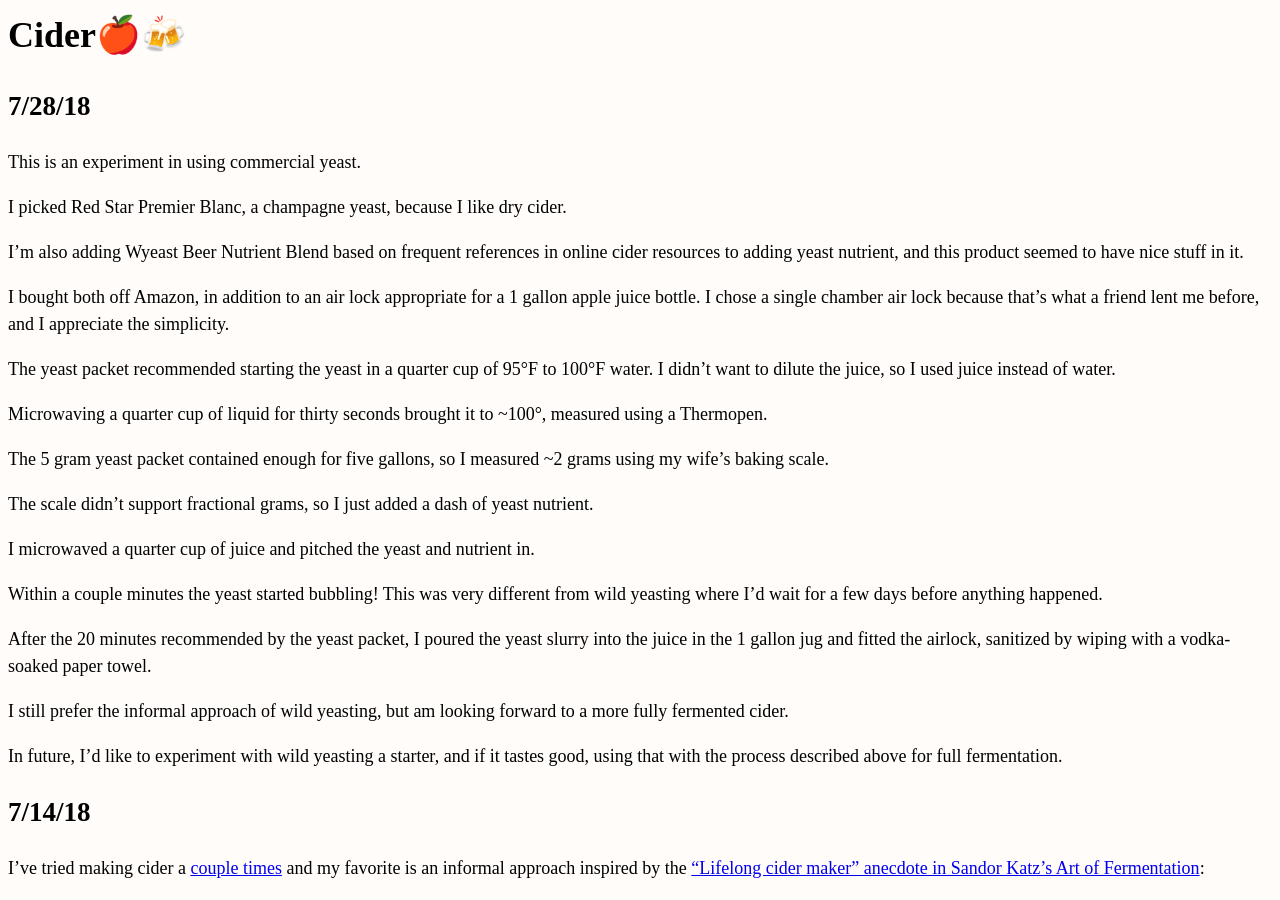
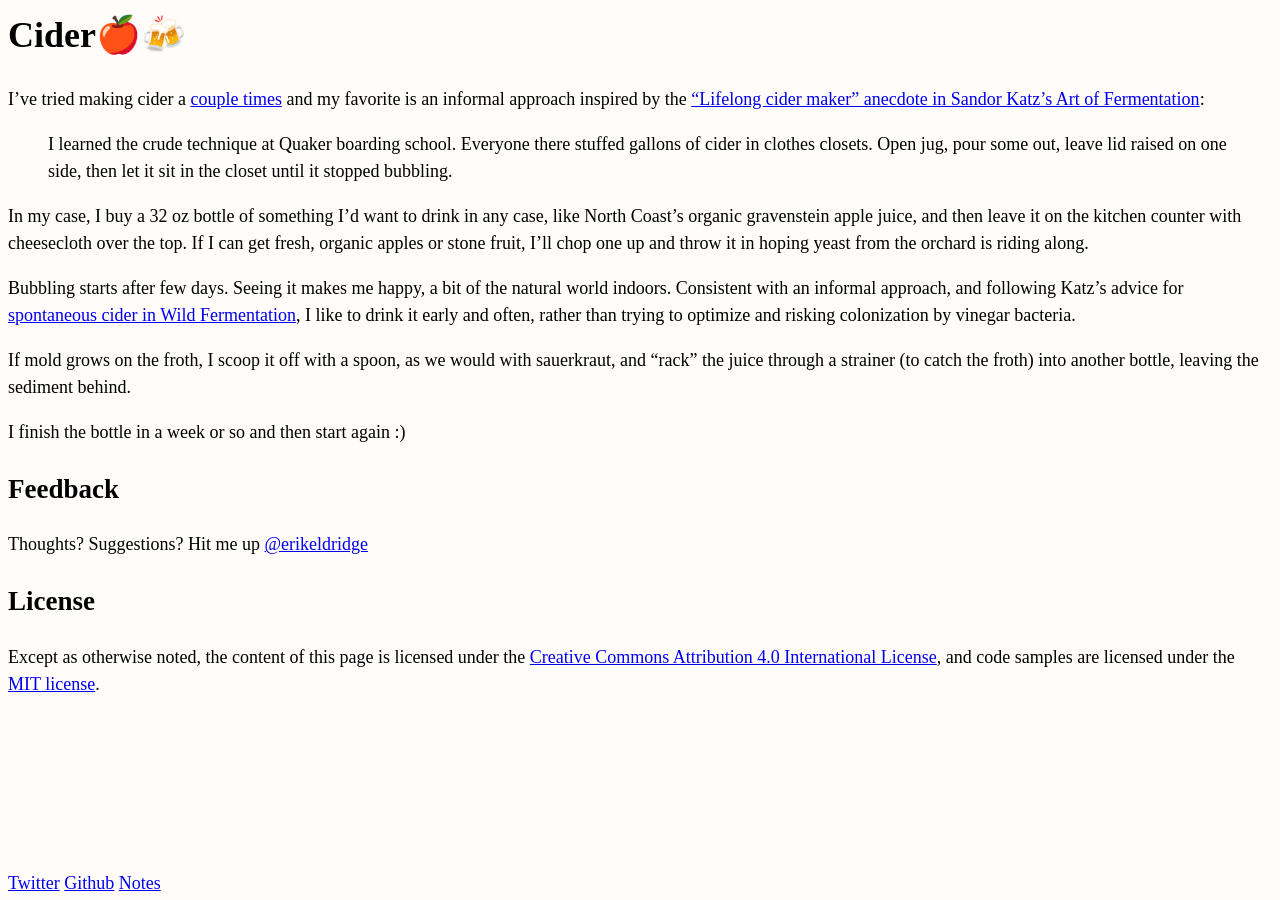
Before and after one commit to erikeldridge/erikeldridge.github.com, a Jekyll site: the page built from _posts/2018-07-14-cider.md, in a window 1280 px wide and 900 px high. Built offline with Jekyll 4.4.1, drawn with Linux system fonts in a browser that asks for light colours; nearby versions of some CDN libraries.

Commit message:
Update from Forestry.io - Updated 2018-07-14-cider.md

```diff
--- a/_posts/2018-07-14-cider.md
+++ b/_posts/2018-07-14-cider.md
@@ -1,42 +1,13 @@
 ---
 title: "Cider\U0001F34E\U0001F37B"
 layout: post
-date: 2018-07-28 10:43:14 -0700
+date: 2018-07-28 17:43:14 +0000
 tags:
 - fermentation
 - brewing
+update: 2018-07-28 00:00:00 -0700
 
 ---
-## 7/28/18
-
-This is an experiment in using commercial yeast.
-
-I picked Red Star Premier Blanc, a champagne yeast, because I like dry cider.
-
-I'm also adding Wyeast Beer Nutrient Blend based on frequent references in online cider resources to adding yeast nutrient, and this product seemed to have nice stuff in it.
-
-I bought both off Amazon, in addition to an air lock appropriate for a 1 gallon apple juice bottle. I chose a single chamber air lock because that's what a friend lent me before, and I appreciate the simplicity.
-
-The yeast packet recommended starting the yeast in a quarter cup of 95°F to 100°F water. I didn't want to dilute the juice, so I used juice instead of water.
-
-Microwaving a quarter cup of liquid for thirty seconds brought it to \~100°, measured using a Thermopen.
-
-The 5 gram yeast packet contained enough for five gallons, so I measured \~2 grams using my wife's baking scale.
-
-The scale didn't support fractional grams, so I just added a dash of yeast nutrient.
-
-I microwaved a quarter cup of juice and pitched the yeast and nutrient in.
-
-Within a couple minutes the yeast started bubbling! This was very different from wild yeasting where I'd wait for a few days before anything happened.
-
-After the 20 minutes recommended by the yeast packet, I poured the yeast slurry into the juice in the 1 gallon jug and fitted the airlock, sanitized by wiping with a vodka-soaked paper towel.
-
-I still prefer the informal approach of wild yeasting, but am looking forward to a more fully fermented cider.
-
-In future, I'd like to experiment with wild yeasting a starter, and if it tastes good, using that with the process described above for full fermentation.
-
-## 7/14/18
-
 I've tried making cider a [couple times](https://twitter.com/erikeldridge/status/785273129236992000) and my favorite is an informal approach inspired by the ["Lifelong cider maker" anecdote in Sandor Katz's Art of Fermentation](https://books.google.com/books?id=TjXEAgAAQBAJ&pg=PA85&dq=lifelong+cider+maker '"Lifelong cider maker" from Art of Fermentation'):
 
 > I learned the crude technique at Quaker boarding school. Everyone there stuffed gallons of cider in clothes closets. Open jug, pour some out, leave lid raised on one side, then let it sit in the closet until it stopped bubbling.
```
Also changed, not shown: .forestry/front_matter/templates/post.yml.
